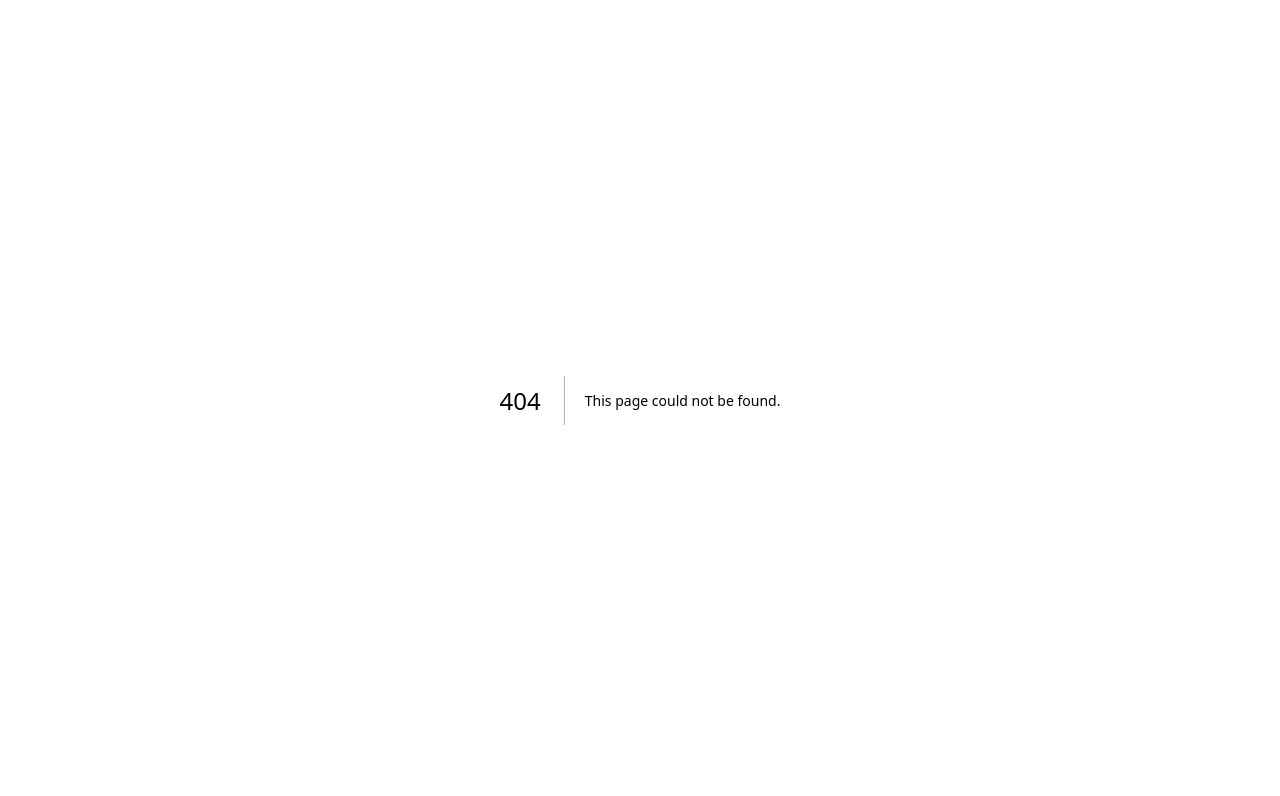
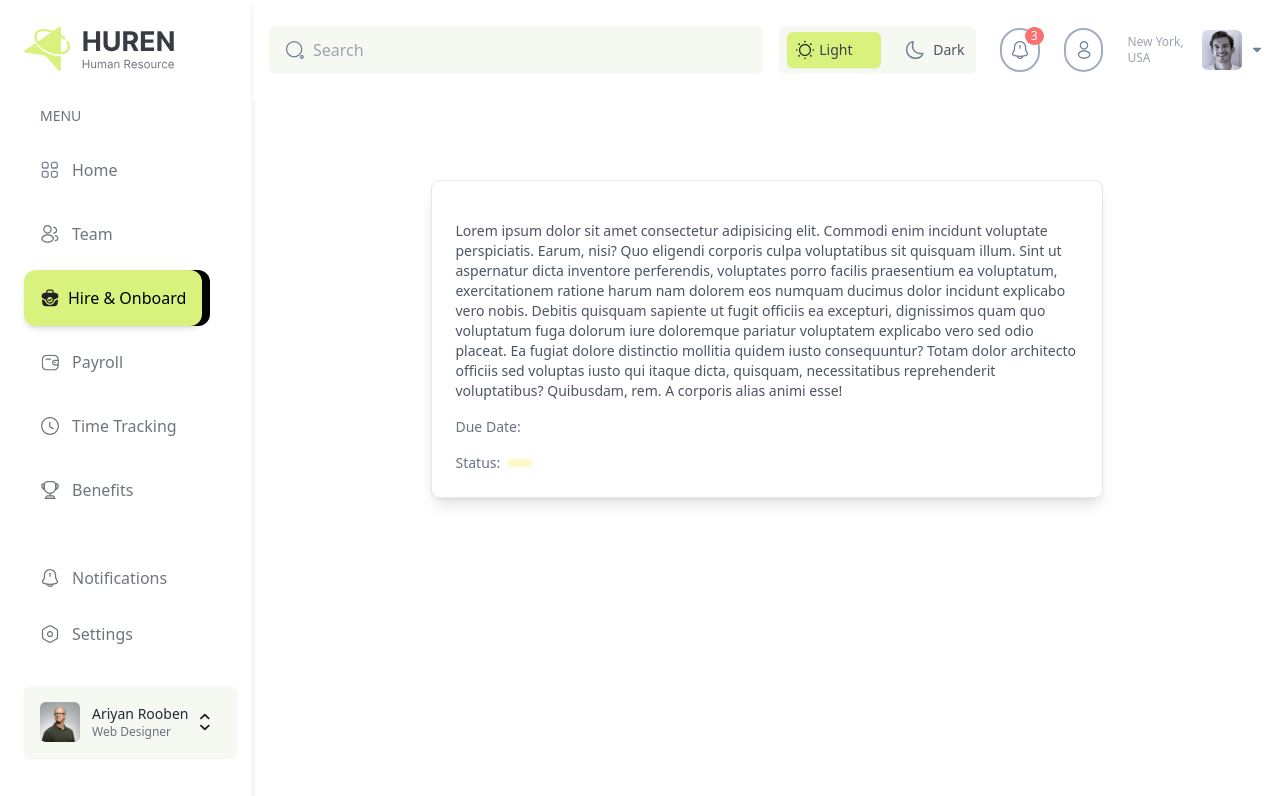
Before and after one commit to haniful360/task-management-client, a Next.js app: page /dashboard/show/1 in a window 1280 px wide. Before the commit this address had no page. Shown: the top 796 px of the page. Built offline with nearby package versions, Linux system fonts and the light colour scheme; no server answers.

Commit message:
show the single task

```diff
--- /dev/null
+++ b/app/dashboard/show/[id]/page.js
@@ -0,0 +1,79 @@
+"use client";
+import axios from "axios";
+import { useParams } from "next/navigation";
+import React, { useEffect, useState } from "react";
+
+const ShowTask = () => {
+  const [data, setData] = useState();
+  const [loading, setLoading] = useState(true);
+  const { id } = useParams();
+
+  useEffect(() => {
+    const fetchData = async () => {
+      try {
+        const token = localStorage.getItem("token");
+        const response = await axios.get(
+          `http://127.0.0.1:8000/api/tasks/${id}`,
+          {
+            headers: {
+              Authorization: `Bearer ${token}`,
+            },
+          }
+        );
+        setData(response.data.data);
+      } catch (error) {
+        console.error("Error fetching data:", error);
+      } finally {
+        setLoading(false); // Stop loading when request completes
+      }
+    };
+    fetchData();
+  }, [id]);
+
+  if (loading) {
+    return (
+      <div className="flex items-center justify-center min-h-screen">
+        <div className="text-center">
+          <div className="animate-spin h-8 w-8 border-4 border-gray-300 border-t-transparent rounded-full mb-4"></div>
+          {/* <p className="text-gray-600">Loading...</p> */}
+        </div>
+      </div>
+    );
+  }
+
+  return (
+   <div className="max-w-2xl mx-auto mt-20">
+     <div className="bg-white rounded-lg shadow-lg p-6 space-y-4 border border-gray-200 hover:shadow-xl transition-shadow duration-300">
+      {/* Title */}
+      <h2 className="text-lg font-semibold text-gray-800">{data?.name}</h2>
+
+      {/* Description */}
+      <p className="text-gray-600 text-sm">{data?.description} Lorem ipsum dolor sit amet consectetur adipisicing elit. Commodi enim incidunt voluptate perspiciatis. Earum, nisi? Quo eligendi corporis culpa voluptatibus sit quisquam illum. Sint ut aspernatur dicta inventore perferendis, voluptates porro facilis praesentium ea voluptatum, exercitationem ratione harum nam dolorem eos numquam ducimus dolor incidunt explicabo vero nobis. Debitis quisquam sapiente ut fugit officiis ea excepturi, dignissimos quam quo voluptatum fuga dolorum iure doloremque pariatur voluptatem explicabo vero sed odio placeat. Ea fugiat dolore distinctio mollitia quidem iusto consequuntur? Totam dolor architecto officiis sed voluptas iusto qui itaque dicta, quisquam, necessitatibus reprehenderit voluptatibus? Quibusdam, rem. A corporis alias animi esse!</p>
+
+      {/* Due Date */}
+      <div className="flex items-center space-x-2">
+        <span className="text-sm font-medium text-gray-500">Due Date:</span>
+        <span className="text-sm font-semibold text-gray-800">
+          {data?.due_date}
+        </span>
+      </div>
+
+      {/* Status */}
+      <div className="flex items-center space-x-2">
+        <span className="text-sm font-medium text-gray-500">Status:</span>
+        <span
+          className={`px-3 py-1 rounded-full text-xs font-semibold ${
+            data?.status === "approved"
+              ? "bg-green-100 text-green-800"
+              : "bg-yellow-100 text-yellow-800"
+          }`}
+        >
+          {data?.status}
+        </span>
+      </div>
+    </div>
+   </div>
+  );
+};
+
+export default ShowTask;
--- a/app/globals.css
+++ b/app/globals.css
@@ -1,3 +1,59 @@
 @tailwind base;
 @tailwind components;
 @tailwind utilities;
+
+/* From Uiverse.io by bhaveshxrawat */
+.card {
+    display: flex;
+    justify-content: center;
+    align-items: center;
+    width: 690px;
+    height: 500px;
+    margin: 0 auto;
+    /* background: #07182E; */
+    position: relative;
+    display: flex;
+    place-content: center;
+    place-items: center;
+    overflow: hidden;
+    border-radius: 20px;
+  }
+
+  .card h2 {
+    z-index: 1;
+    color: white;
+    font-size: 2em;
+  }
+
+  .card::before {
+    content: '';
+    position: absolute;
+    width: 100px;
+    background-image: linear-gradient(180deg, rgb(0, 183, 255), rgb(255, 48, 255));
+    height: 130%;
+    animation: rotBGimg 3s linear infinite;
+    transition: all 0.2s linear;
+  }
+
+  @keyframes rotBGimg {
+    from {
+      transform: rotate(0deg);
+    }
+
+    to {
+      transform: rotate(360deg);
+    }
+  }
+
+  .card::after {
+    content: '';
+    position: absolute;
+    background: #c3d486;
+    ;
+    inset: 5px;
+    border-radius: 15px;
+  }
+  /* .card:hover:before {
+    background-image: linear-gradient(180deg, rgb(81, 255, 0), purple);
+    animation: rotBGimg 3.5s linear infinite;
+  } */
--- a/app/login/page.js
+++ b/app/login/page.js
@@ -47,7 +47,7 @@ const Login = () => {
     <div>
       <div className="bg-gray-100 flex items-center justify-center min-h-screen">
         <div className="w-full max-w-md bg-white rounded-lg shadow-md p-6">
-          <h2 className="text-2xl font-bold text-center text-blue-600">
+          <h2 className="text-2xl font-bold text-center text-[#D9F27E]">
             Login
           </h2>
           <form onSubmit={handleOnSubmit} className="space-y-4">
@@ -89,13 +89,12 @@ const Login = () => {
             </div>
             <button
               type="submit"
-              className="w-full bg-blue-600 text-white py-2 px-4 rounded-lg hover:bg-blue-700 transition"
-            >
-              Login
+              className="w-full bg-[#D9F27E] text-white py-2 px-4 rounded-lg hover:bg-[#cbe767] transition"
+            > Login
             </button>
           </form>
           <p className="text-sm text-center text-gray-600 mt-4">
-            Don’t have an account?{" "}
+            Don’t have an account?
             <a href="/register" className="text-blue-600 hover:underline">
               Register
             </a>
--- a/app/register/page.js
+++ b/app/register/page.js
@@ -56,7 +56,7 @@ const Register = () => {
   return (
     <div className="bg-gray-100 flex items-center justify-center min-h-screen">
       <div className="w-full max-w-md bg-white rounded-lg shadow-md p-6">
-        <h2 className="text-2xl font-bold text-center text-blue-600">
+        <h2 className="text-2xl font-bold text-center text-[#D9F27E]">
           Create an Account
         </h2>
         {responseMessage && (
@@ -119,15 +119,15 @@ const Register = () => {
           </div>
           <button
             type="submit"
-            className="w-full bg-blue-600 text-white py-2 px-4 rounded-lg hover:bg-blue-700 transition"
+            className="w-full bg-[#D9F27E] text-white py-2 px-4 hover:bg-[#cbe767] rounded-lg  transition"
           >
             Register
           </button>
         </form>
         <p className="text-sm text-center text-gray-600 mt-4">
           Already have an account?
-          <a href="/login" className="text-blue-600 hover:underline">
-            Login
+           <a href="/login" className="text-blue-600 hover:underline">
+             Login
           </a>
         </p>
       </div>
--- a/components/MainContent/HiringTable.jsx
+++ b/components/MainContent/HiringTable.jsx
@@ -37,7 +37,11 @@ const HiringTable = () => {
   }, []);
 
   if (loading) {
-    return <div>Loading...</div>;
+    return <div className="flex items-center justify-center min-h-screen">
+    <div className="text-center">
+      <div className="animate-spin h-8 w-8 border-4 border-gray-300 border-t-transparent rounded-full mb-4"></div>
+    </div>
+  </div>
   }
 
   if (error) {
@@ -116,9 +120,9 @@ const HiringTable = () => {
                 <td className="py-4 px-5">
                   <div className="flex space-x-2 justify-end">
                     {/* Show Button */}
-                    <button className="bg-blue-500 hover:bg-blue-600 text-white font-medium px-3 py-1.5 rounded-lg text-sm transition duration-300">
+                    <Link href={`dashboard/show/${row.id}`}><button className="bg-blue-500 hover:bg-blue-600 text-white font-medium px-3 py-1.5 rounded-lg text-sm transition duration-300">
                       Show
-                    </button>
+                    </button></Link>
 
                     {/* Update Button */}
                     <button className="bg-green-500 hover:bg-green-600 text-white font-medium px-3 py-1.5 rounded-lg text-sm transition duration-300">
```
